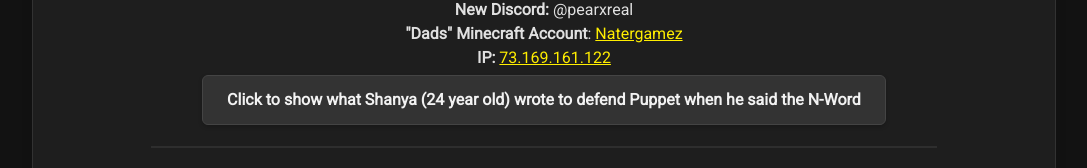
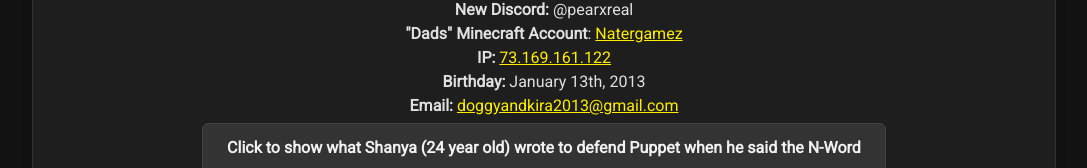
Before and after one commit to Lncvrt/PuppetExposalWebsite, a Next.js app: page / in a window 1280 px wide. Shown: the part 315-483 px from the top of the page, without its empty margins (96-1183 px from the left). Built offline with nearby package versions, Linux system fonts and the light colour scheme.

Commit message:
Add email and bday

```diff
--- a/app/page.tsx
+++ b/app/page.tsx
@@ -66,6 +66,8 @@
         <p><strong>New Discord:</strong> @pearxreal</p>
         <p><strong>&quot;Dads&quot; Minecraft Account</strong>: <Link draggable="false" href="https://namemc.com/profile/d96cf667-29e3-4047-977e-f2e97e031208">Natergamez</Link></p>
         <p><strong>IP:</strong> <Link href="https://ipinfo.io/73.169.161.122">73.169.161.122</Link></p>
+        <p><strong>Birthday:</strong> January 13th, 2013</p>
+        <p><strong>Email: </strong> <Link href="doggyandkira2013@gmail.com">doggyandkira2013@gmail.com</Link></p>
       </div>
       <div style={{ display: "flex", justifyContent: "center" }}>
         <button onClick={() => setShanyaDefendShow(!shanyaDefendShow)}>Click to {shanyaDefendShow ? 'hide' : 'show'} what Shanya (24 year old) wrote to defend Puppet when he said the N-Word</button>
```
